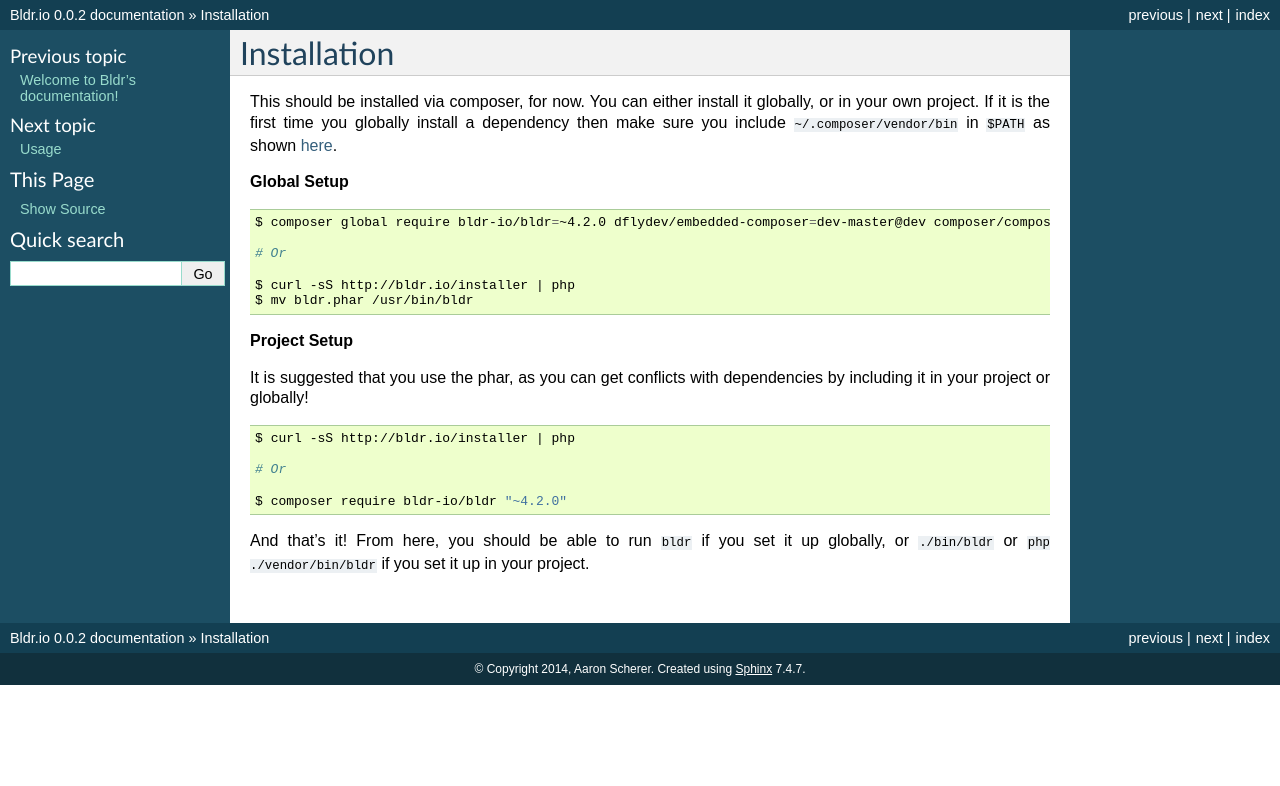
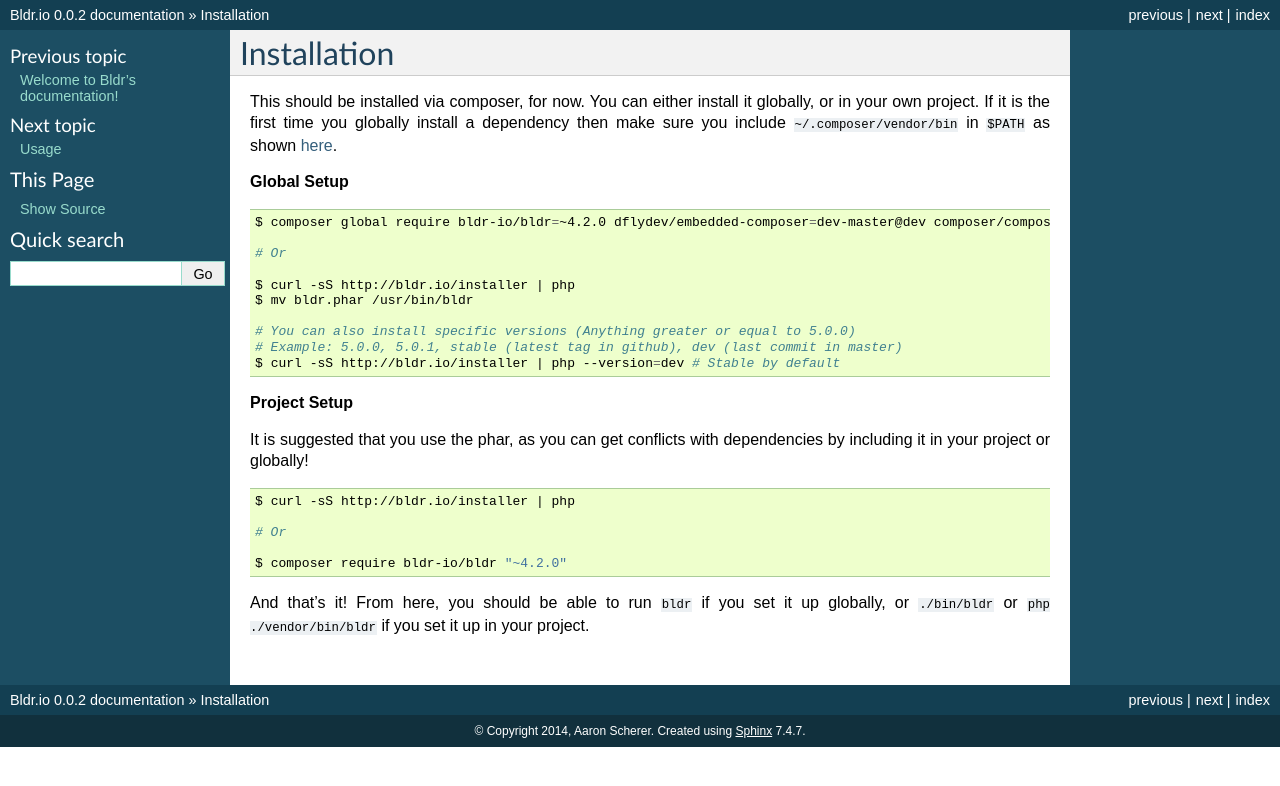
Before and after one commit to bldr-io/bldr, a Sphinx documentation site: the page built from docs/installation.rst, in a window 1280 px wide. Shown: the top 786 px of the page. Built offline with Sphinx 7.4.7, drawn with Linux system fonts in a browser that asks for light colours; pages that are not in the unit, such as notebooks, are missing from menus.

Commit message:
Updating install docs

```diff
--- a/docs/installation.rst
+++ b/docs/installation.rst
@@ -15,6 +15,10 @@
 
     $ curl -sS http://bldr.io/installer | php
     $ mv bldr.phar /usr/bin/bldr
+
+    # You can also install specific versions (Anything greater or equal to 5.0.0)
+    # Example: 5.0.0, 5.0.1, stable (latest tag in github), dev (last commit in master)
+    $ curl -sS http://bldr.io/installer | php --version=dev # Stable by default
 
 
 **Project Setup**
```
